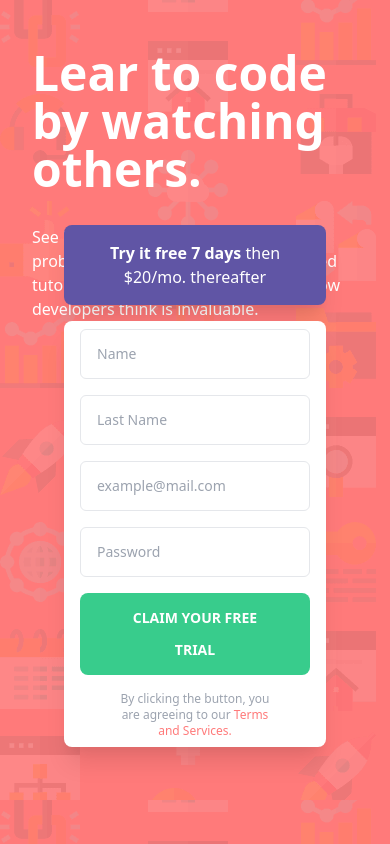
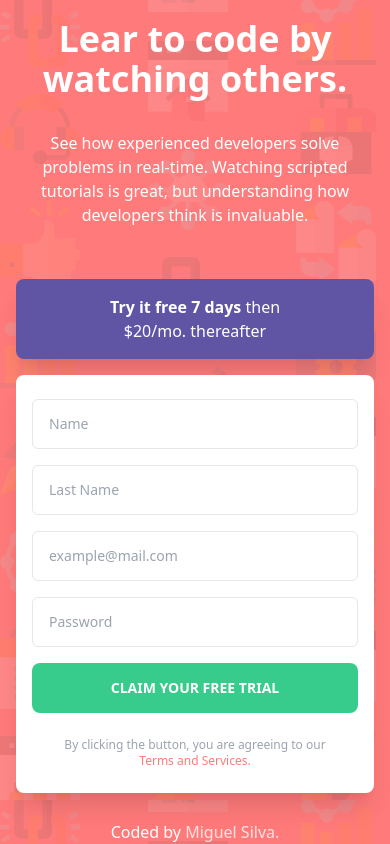
Before and after one commit to migsilva89/Responsive-Intro-Page, a Vue app: page / in a window 390 px wide. Built offline with nearby package versions, Linux system fonts and the light colour scheme.

Commit message:
Mobile version fixing

```diff
--- a/src/components/SignupForm.vue
+++ b/src/components/SignupForm.vue
@@ -16,27 +16,27 @@
       <!-- BANNER -->
       <div style="background-image: url(images/images/bg-intro-desktop.png)" class="bg-redp-500">
         <div class="flex items-center min-h-screen " >
-          <div class="px-8 mx-auto max-w-screen-2xl rounded-xl h-screen flex justify-center items-center">
+          <div class="md:px-32 mx-auto max-w-screen-2xl rounded-xl flex items-center">
             <div class="max-w-screen-xl flex flex-col md:flex-row mx-auto">
               <!-- PRIMEIRA COLUNA  -->
-              <h1 class="text-left md:pt-48 md:pr-28 h-32 md:h-auto md:w-1/2 text-white text-5xl font-black ">
+              <h1 class="md:text-left md:pt-48 md:pr-28 pb-5 text-center h-auto md:w-1/2 text-white px-8 md:text-5xl text-4xl font-extrabold ">
                 Lear to code by watching others.
-                <p class="text-left pt-8 md:h-auto text-white text-base font-light">
+                <p class="md:text-left pt-8 md:h-auto text-white text-base font-light">
                   See how experienced developers solve problems in real-time. Watching scripted tutorials is great,
                   but understanding how developers think is invaluable.
                 </p>
               </h1>
               <!-- DIREITA COLUNA  -->
-              <div class="flex items-center  justify-center p-8 sm:p-8 md:w-1/2">
-                <div class="max-w-full">
-                  <h1 class="bg-bluep-500 shadow-xl rounded-lg block w-full px-4 py-4 mt-4 mb-4 text-base font-black text-center text-white">
+              <div class="flex items-center justify-center md:w-1/2">
+                <div class="max-w-full p-4">
+                  <h1 class="bg-bluep-500 shadow-xl rounded-lg block w-full lg:px-26 md-16 px-16 py-4 mt-4 mb-4 text-base font-bold text-center text-white">
                     Try it free 7 days <span class="font-thin">then $20/mo. thereafter</span>
                   </h1>
 
                   <!-- NAME FIELD -->
                   <div class="bg-white shadow-xl rounded-lg block w-full px-4 py-2 sm:p-8 mt-4 mb-4">
                     <div>
-                      <label class="block text-sm"></label>
+                      <label class="block text-sm pb-4 "></label>
                       <div class="relative flex">
                         <input
                             type="text"
@@ -130,16 +130,21 @@
                     <div class="submit">
                     <button
                         @click="validateForm"
-                        class="font-extrabold uppercase w-full px-8 py-2 mt-4 text-sm leading-8 text-center text-white transition-colors duration-150 bg-greenb-500 border border-transparent rounded-lg active:bg-blue-600 hover:bg-green-300 hover:shadow-md focus:outline-none focus:shadow-outline-black">
+                        class="font-bold uppercase w-full px-8 py-2 mt-4 text-sm leading-8 text-center text-white transition-colors duration-150 bg-greenb-500 border border-transparent rounded-lg active:bg-blue-600 hover:bg-green-300 hover:shadow-md focus:outline-none focus:shadow-outline-black">
                         Claim your free trial
                     </button>
                     </div>
 
                     <!-- TERMS AND CONDITIONS -->
-                    <div class="mt-4 text-center px-8">
+                    <div class="mt-6 pb-4 md:pb-0 text-center px-8">
                       <p class="text-xs text-gray-400"> By clicking the button, you are agreeing to our
                         <a href="#" class="text-redp-500 font-normal hover:underline"> Terms and Services.</a>
                         </p>
+                    </div>
+                    <div class="attribution lg:py-16 text-center fixed left-0 bottom-0 right-0 text-white">Coded by
+                      <a href="https://github.com/migsilva89/" target="blank">
+                        <span class="text-red-100 hover:text-bluep-500">Miguel Silva.</span>
+                      </a>
                     </div>
                       <!-- <p>Email: {{ email }}</p>
                       <p>Password: {{ password }}</p> -->
```
Also changed, not shown: notes.txt, 1 other file (tests, documents, lock files or other folders).
